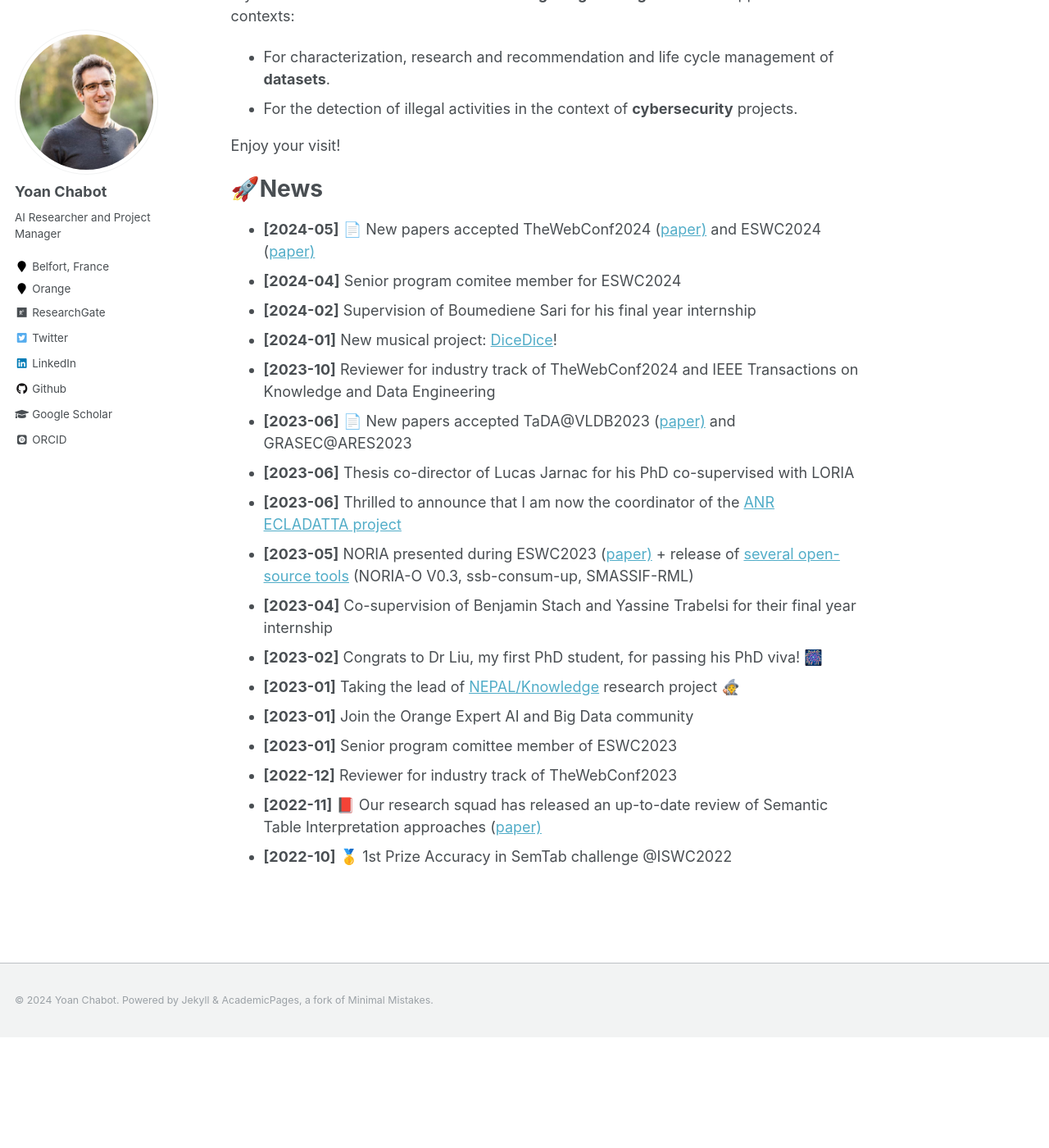
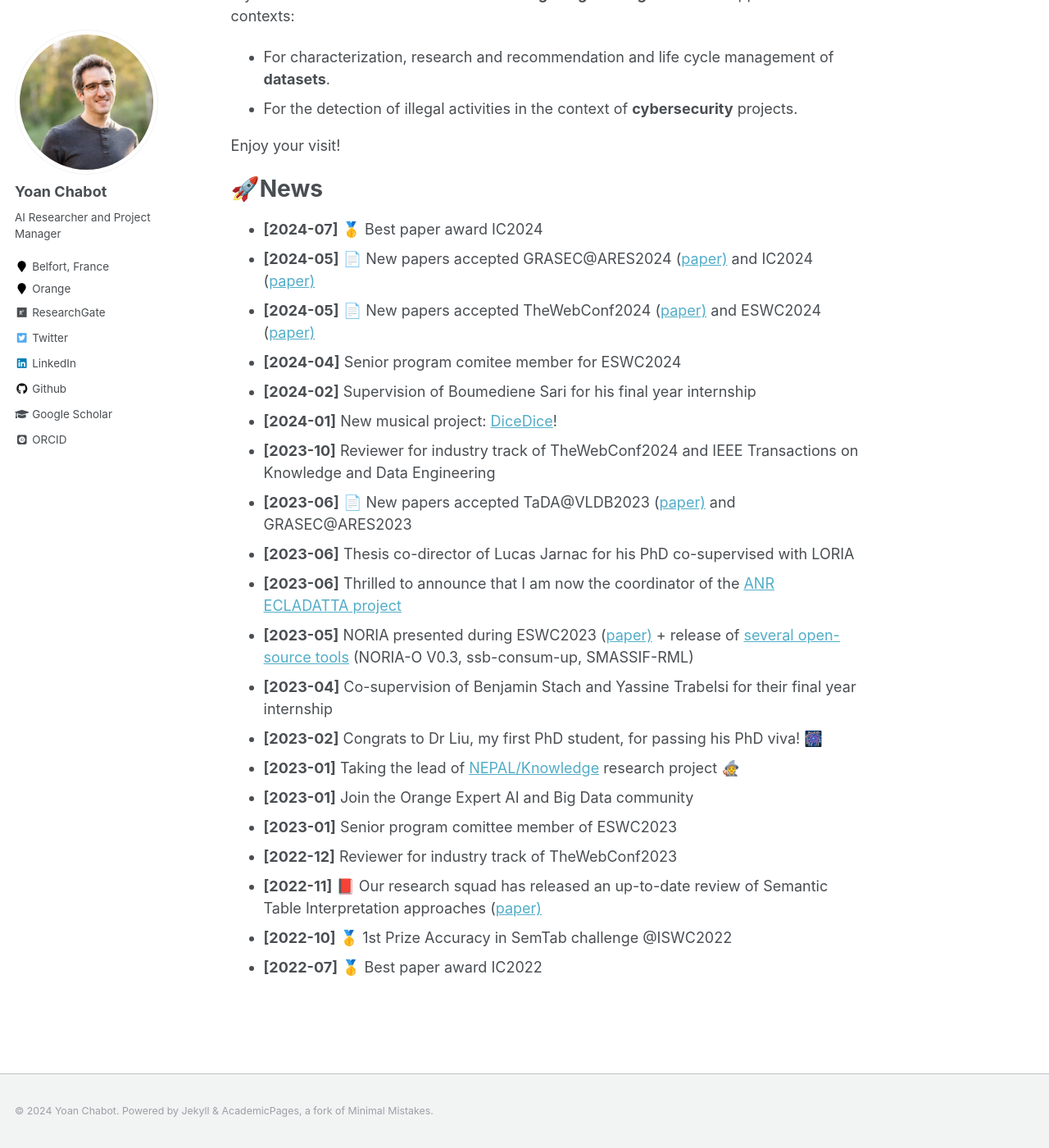
Before and after one commit to yoanchabot/yoanchabot.github.io, a Jekyll site: the page built from _pages/about.md, in a window 1280 px wide and 1400 px high, scrolled down 286 px. Shown: the whole window at 82% size. Built offline with Jekyll 4.4.1, drawn with Linux system fonts in a browser that asks for light colours; some web fonts are replaced; before the commit the page ends 1551 px from its top, so only the background shows below that.

Commit message:
Update papers and news

```diff
--- a/_pages/about.md
+++ b/_pages/about.md
@@ -19,6 +19,8 @@ My research focuses on the use of **knowledge engineering** in different applica
 Enjoy your visit!
 
 # 🚀News
+* **[2024-07]** 🥇 Best paper award IC2024
+* **[2024-05]** 📄 New papers accepted GRASEC@ARES2024 ([paper)](https://yoanchabot.github.io/publications.html#grasec_2024) and IC2024 ([paper)](https://yoanchabot.github.io/publications.html#ic_2024)
 * **[2024-05]** 📄 New papers accepted TheWebConf2024 ([paper)](https://yoanchabot.github.io/publications.html#www_2024) and ESWC2024 ([paper)](https://yoanchabot.github.io/publications.html#eswc_2024)
 * **[2024-04]** Senior program comitee member for ESWC2024
 * **[2024-02]** Supervision of Boumediene Sari for his final year internship
@@ -36,3 +38,4 @@ Enjoy your visit!
 * **[2022-12]** Reviewer for industry track of TheWebConf2023
 * **[2022-11]** 📕 Our research squad has released an up-to-date review of Semantic Table Interpretation approaches ([paper)](https://yoanchabot.github.io/publications.html#jows_2022)
 * **[2022-10]** 🥇 1st Prize Accuracy in SemTab challenge @ISWC2022
+* **[2022-07]** 🥇 Best paper award IC2022
```
Also changed, not shown: _pages/publications.md (+2 -0 lines), _pages/teaching.md (+1 -1 lines).
